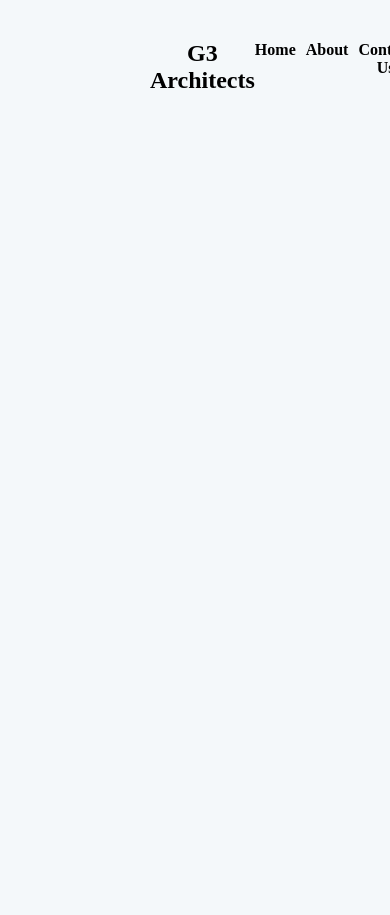
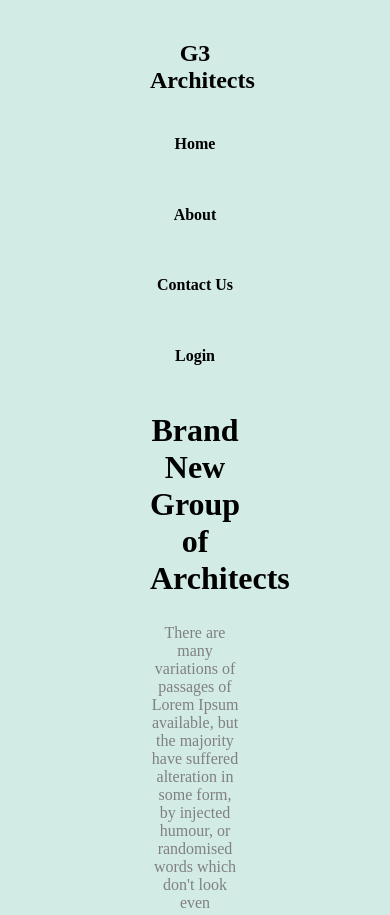
Before and after one commit to paulpollob/g3-architect-by-pollob, a plain HTML site: page index.html in a window 390 px wide. Shown: the top 915 px of the page. Drawn offline with Linux system fonts and the light colour scheme.

Commit message:
header responsive done

```diff
--- a/index.html
+++ b/index.html
@@ -5,7 +5,7 @@
     <meta http-equiv="X-UA-Compatible" content="IE=edge">
     <meta name="viewport" content="width=device-width, initial-scale=1.0">
     <link rel="stylesheet" href="styles.css">
-    <title>Hare Krishna</title>
+    <title>G3 Architects</title>
 </head>
 <body>
     <!-- header section -->
@@ -23,7 +23,7 @@
         <section class="hdetails">
             <div class="hdetailstext">
                 <h1>Brand New</br>Group of Architects</h1>
-                <p class="hdes">There are many variations of passages of Lorem Ipsum available, but the majority have suffered alteration in
+                <p class="hdes">There are many variations of passages of Lorem Ipsum available, but the majority have suffered alteration in</br>
                     some form, by injected humour, or randomised words which don't look even</p>
                 <button class="btn">Explore More</button>
             </div>
--- a/styles.css
+++ b/styles.css
@@ -4,7 +4,7 @@ body{
 
 .header{
     padding: 20px 150px 20px 150px;
-    background-color: rgba(171, 202, 218, 0.134);
+    background-color: rgba(171, 218, 206, 0.529);
     text-align: center;
     border-bottom-left-radius: 40px;
     border-bottom-right-radius: 40px;
@@ -27,7 +27,7 @@ body{
 }
 
 .hdetailstext{
-    padding: 0px 300px;
+    /* padding: 0px 300px; */
 }
 .hdetailstext h1{
     font-size: 200%;
@@ -191,10 +191,19 @@ body{
 }
 
 footer{
-    background-color: rgba(171, 202, 218, 0.134);
+    background-color: rgba(171, 218, 206, 0.529);
     color: gray;
     margin: 50px 150px 50px 150px;
     border-radius: 5px;
     text-align: center;
     padding: 10px;
 }
+
+@media only screen and (max-width: 767px) {
+    .navbar{
+        flex-direction: column;
+    }
+    .item{
+        flex-direction: column;
+    }
+}
```
